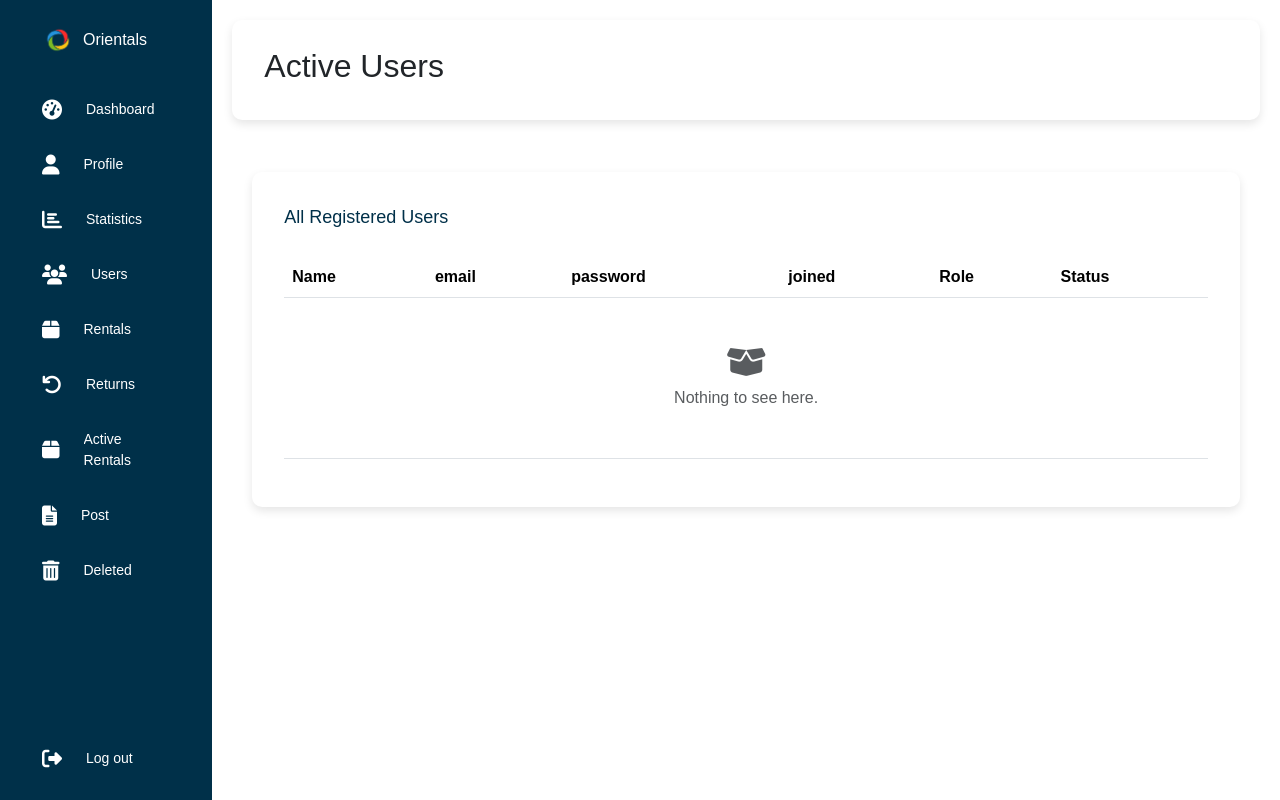
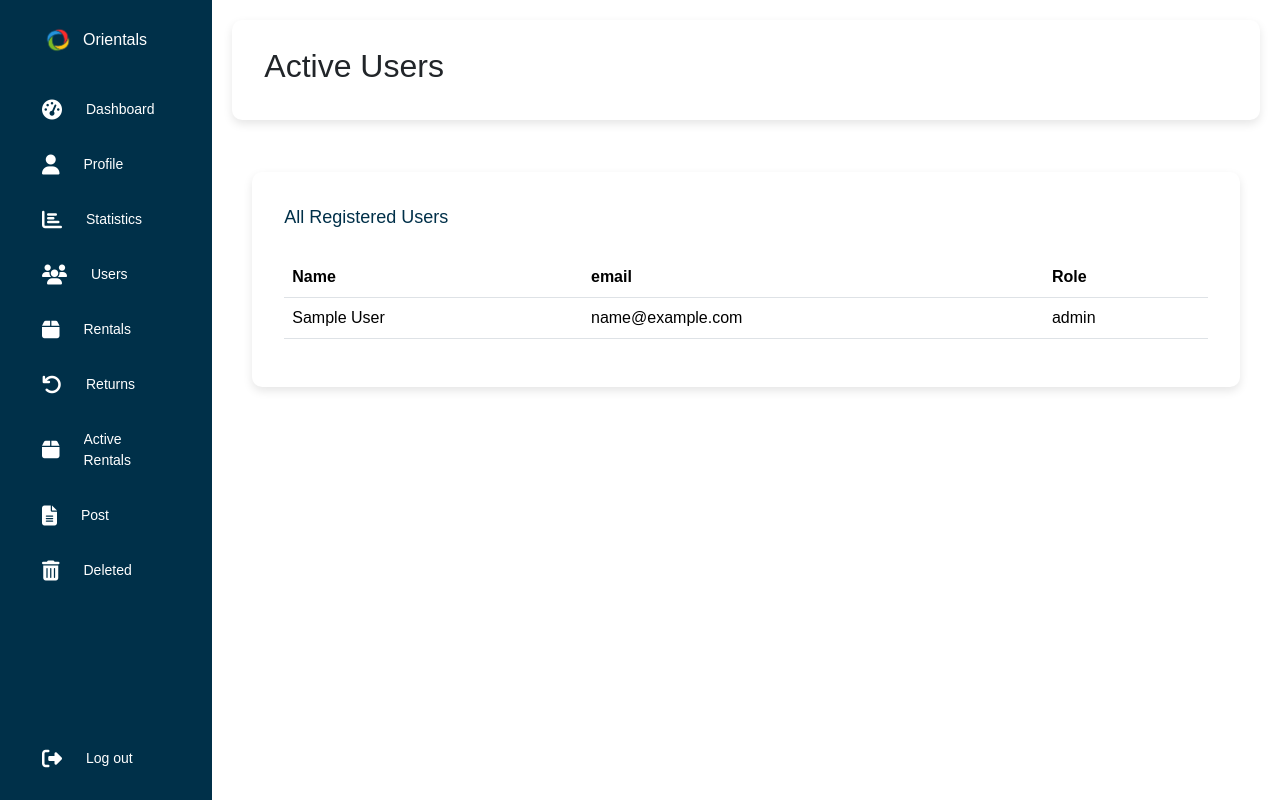
Before and after one commit to EmmyisEmmy/CMM007---Rental-System, a PHP site: page /admin/userstats.php in a window 1280 px wide. Run offline with PHP 8.4, Linux system fonts and the light colour scheme; tables that the repository leaves empty or names only in its code hold one stand-in row (values such as "Sample post").

Commit message:
Created the user table to extract users data from database

```diff
--- a/admin/dashboard.php
+++ b/admin/dashboard.php
@@ -1,6 +1,8 @@
 <?php session_start(); ?>
-<!-- <?php include("../config/auth.php"); ?>
-<!DOCTYPE html> -->
+<?php include("../config/auth.php");
+$table_query = mysqli_query($conn, "SELECT COUNT (*) FROM users");
+?>
+
 <html lang="en">
 <head>
   <meta charset="UTF-8">
--- a/admin/userstats.php
+++ b/admin/userstats.php
@@ -1,3 +1,7 @@
+<?php session_start();
+include("../config/db.php");
+$table_query = mysqli_query($conn, "SELECT * FROM users");
+?>
 
 <!DOCTYPE html>
 <html lang="en">
@@ -37,21 +41,26 @@
             <tr>
               <th>Name</th>
               <th>email</th>
-              <th>password</th>
-              <th>joined</th>
+              <!-- <th>joined</th> -->
               <th>Role</th>
-              <th>Status</th>
+              <!-- <th>Current Status</th> -->
             </tr>
           </thead>
           <tbody>
 
-               <tr>
-                <td colspan="6" class="text-center py-5 text-muted">
-                  <i class="fas fa-box-open fa-2x mb-2 d-block"></i>
-                  Nothing to see here.
-                </td>
+              <?php
+              while ($row = mysqli_fetch_assoc($table_query)) { ?>
+                <tr>
+                    <td><?php echo $row['name']; ?></td>
+                    <td><?php echo $row['email']; ?></td>
+                    <td><?php echo $row['role']; ?></td>
+
               </tr>
-            <tbody>
+              <?php } ?>
+
+
+
+          </tbody>
         </table>
       </div>
 
```
